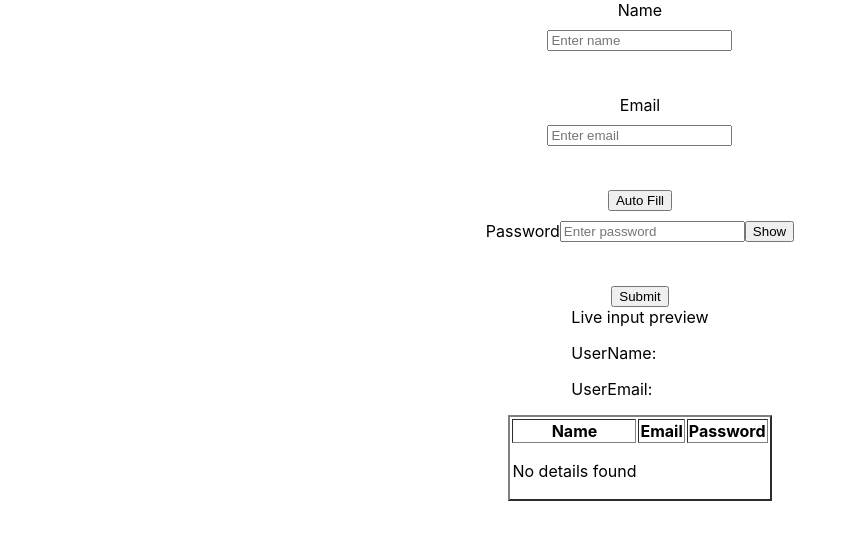
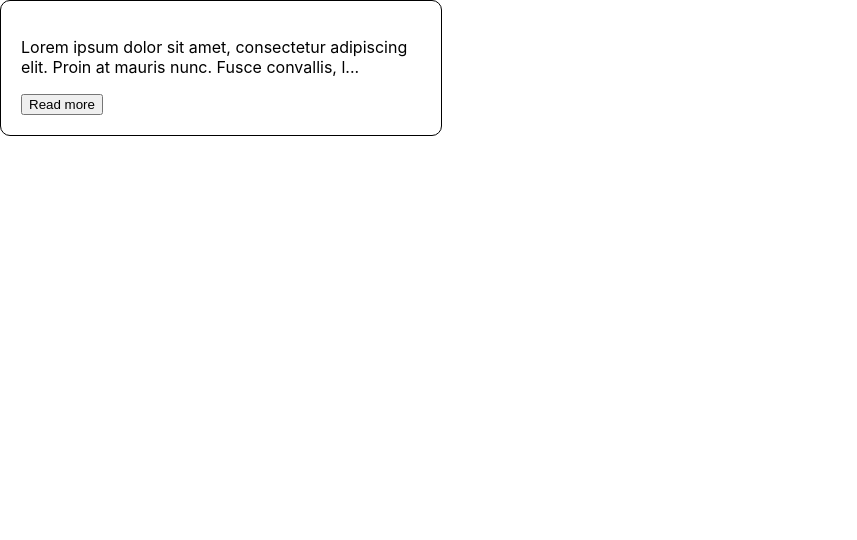
Before and after one commit to prashantui1491/pagination, a React (Create React App) app: page / in a window 1280 px wide. Shown: the top 540 px of the page, without its empty margins (0-857 px from the left). Built offline with nearby package versions, Linux system fonts and the light colour scheme; what ag-grid-community would draw is missing.

Commit message:
readless and more component

```diff
--- a/src/App.js
+++ b/src/App.js
@@ -25,6 +25,7 @@ import MessageProvider from './MessageProvider/MessageProvider'
 import CounterProvider from './Counterappcontextreducer/CounterProvider'
 import Formhook1 from "./Formhook/index1";
 import Formhook2 from "./Formhook/index2";
+import Card1 from './Readlessreadmore/index1'
 
 
 
@@ -45,7 +46,7 @@ const  App = () => {
           {/* <MessagesProvider/> */}
             {/* <AppleClientInterview /> */}
 
-        <Formhook2/>
+        <Card1/>
 
         </div>
     );
--- /dev/null
+++ b/src/Readlessreadmore/index1.js
@@ -0,0 +1,27 @@
+import React, {useState} from "react";
+
+const Card1 = () => {
+
+    const paragraphText = `Lorem ipsum dolor sit amet, consectetur adipiscing elit. Proin at
+  mauris nunc. Fusce convallis, ligula eu tincidunt feugiat, turpis justo
+  condimentum quam, ut posuere lectus turpis sed erat. Aenean fermentum
+  urna nec semper gravida. Vivamus laoreet est id magna tempus, ac
+  vestibulum ipsum hendrerit. Suspendisse potenti.`;
+
+  const [showMOre, setShowMore] = useState(false)
+
+  const handleshowMore = () => {
+    setShowMore(!showMOre)
+  }
+
+  return(
+    <div style={{width: "400px", padding: "20px", border: "1px solid black", borderRadius: "10px"}}>
+
+        <p>{showMOre ? paragraphText : paragraphText.slice(0, 100)+ "..."}</p>
+        <button onClick={handleshowMore}>{showMOre ? "Read less" : "Read more"}</button>
+
+    </div>
+  )
+}
+
+export default Card1
```
Also changed, not shown: src/Readlessreadmore/index.js (added, +32 -0 lines).
